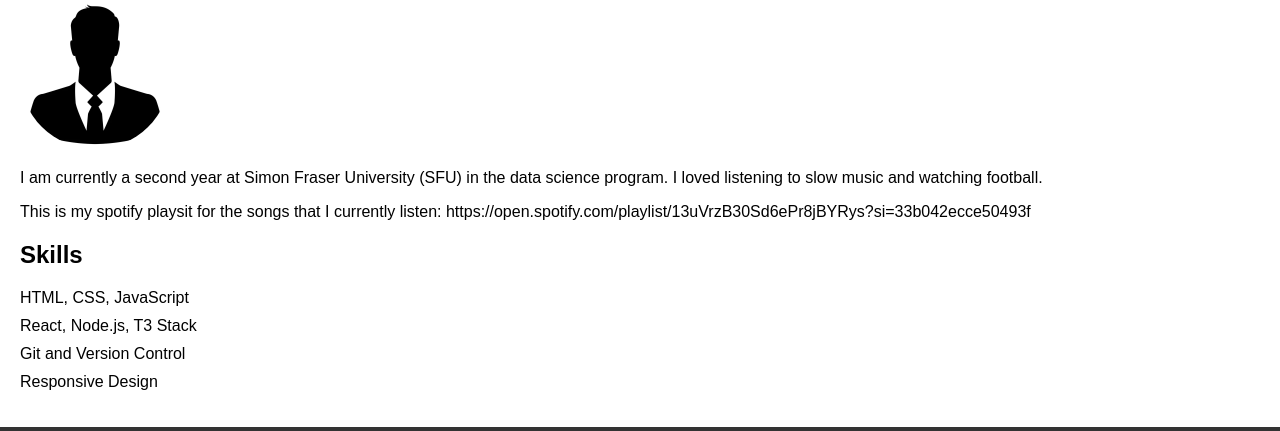
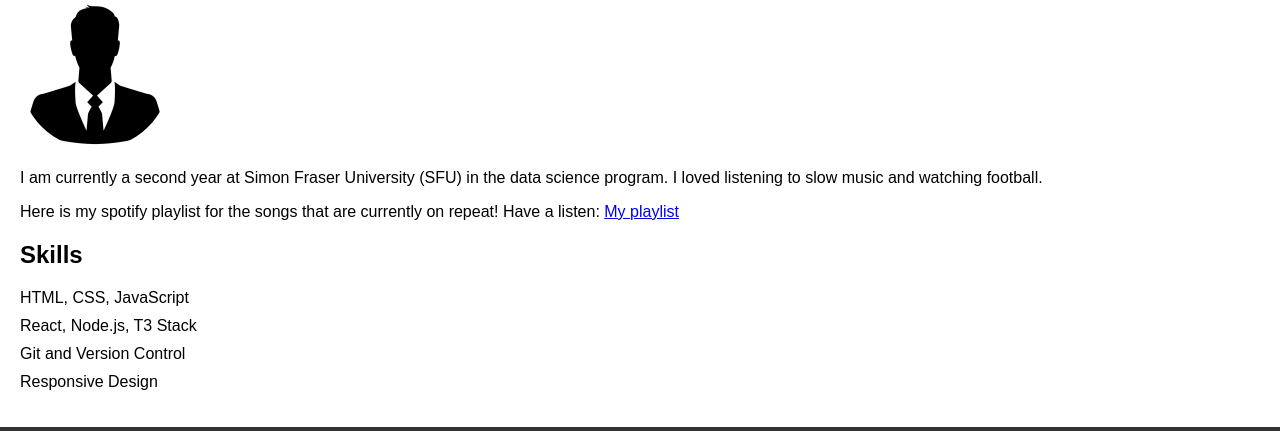
Before and after one commit to armarnkarki/armarnkarki, a plain HTML site: page about.html in a window 1280 px wide. Shown: the part 143-574 px from the top of the page. Drawn offline with Linux system fonts and the light colour scheme.

Commit message:
Changed the writings on my about page

```diff
--- a/about.html
+++ b/about.html
@@ -87,7 +87,8 @@
             <div>
                 <img src="assets/images/pic1.jpg" alt="Your Photo">
                 <p>I am currently a second year at Simon Fraser University (SFU) in the data science program. I loved listening to slow music and watching football.</p>
-                <p>This is my spotify playsit for the songs that I currently listen: https://open.spotify.com/playlist/13uVrzB30Sd6ePr8jBYRys?si=33b042ecce50493f </p>
+                <p>Here is my spotify playlist for the songs that are currently on repeat! Have a listen: <a href="https://open.spotify.com/playlist/13uVrzB30Sd6ePr8jBYRys?si=79ba5cb63b784052" target="_blank"> My playlist</a></p>
+
             </div>
         </section>
 
```
